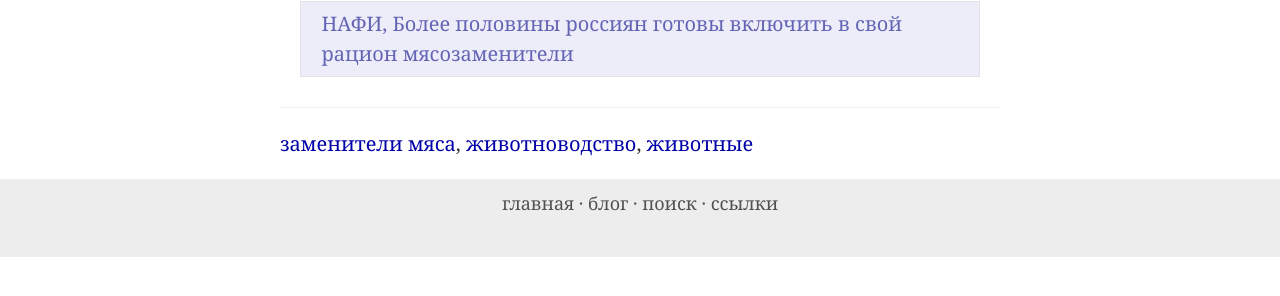
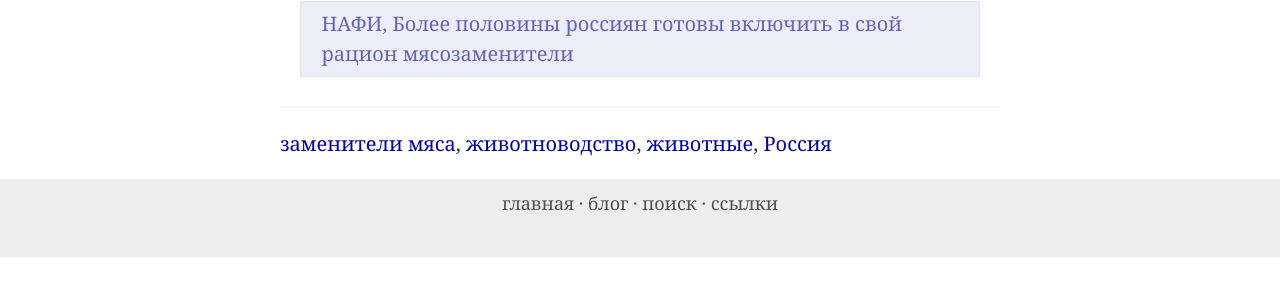
Before and after one commit to ReducingSuffering/reducingsuffering.github.io, a Jekyll site: the page built from _posts/wt/СМИ/НАФИ/2022-08-12-401.md, in a window 1280 px wide. Shown: the part 461-757 px from the top of the page. Built offline with Jekyll 4.4.1, drawn with Linux system fonts in a browser that asks for light colours.

Commit message:
Update 2022-08-12-401.md

```diff
--- a/_posts/wt/СМИ/НАФИ/2022-08-12-401.md
+++ b/_posts/wt/СМИ/НАФИ/2022-08-12-401.md
@@ -8,6 +8,7 @@ tags:
   - заменители_мяса
   - животноводство
   - животные
+  - Россия
 meta_tags:
   - статьи
 source:
```
